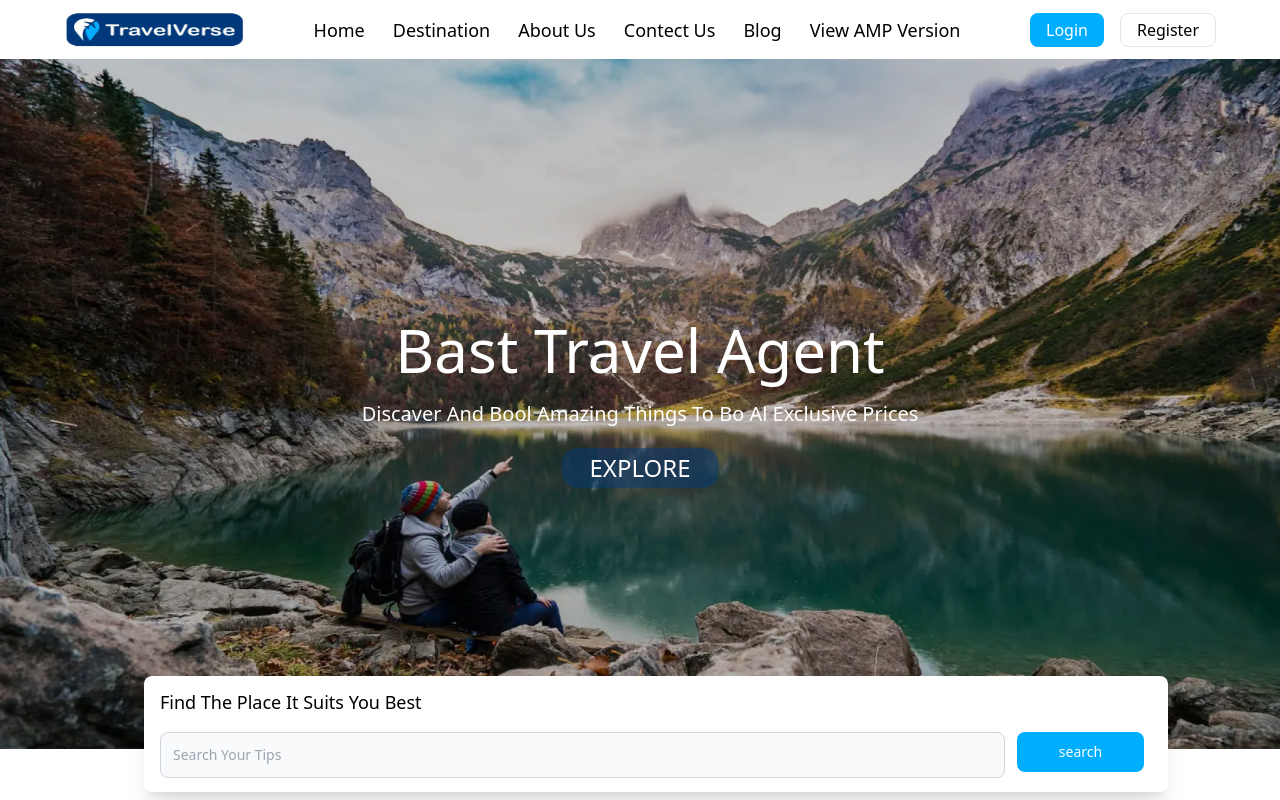
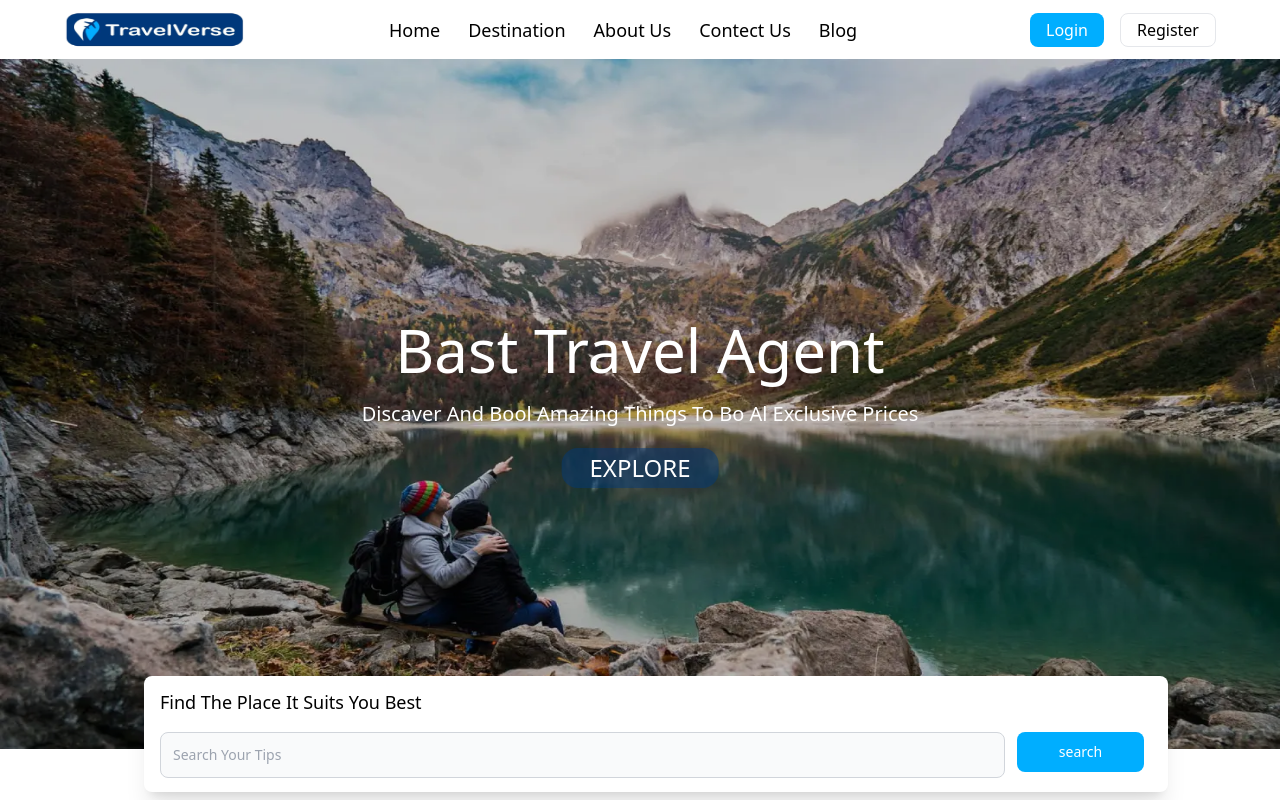
Before and after one commit to refdd/travelVerseWithAMP, a Next.js app: page / in a window 1280 px wide. Shown: the top 800 px of the page. Built offline with nearby package versions, Linux system fonts and the light colour scheme.

Commit message:
fix error

```diff
--- a/components/NavBar.jsx
+++ b/components/NavBar.jsx
@@ -6,6 +6,7 @@ import logo from "../public/assets/images/setting163264951061504126eaf41.png";
 import { FiMenu } from "react-icons/fi";
 import { useState } from "react";
 import { useAmp } from "next/amp";
+import { useRouter } from "next/router";
 
 function NavBar() {
   const [showMenu, setShowMenu] = useState(false);
@@ -22,7 +23,7 @@ function NavBar() {
     setDisableScroll(!disableScroll);
   }
   const isAmp = useAmp();
-
+  const router = useRouter();
   return (
     <div className=" relative bg-white ">
       <div className=" container md:w-[90%] mx-auto ">
@@ -70,11 +71,11 @@ function NavBar() {
               <Link href={"/"}>Blog</Link>
             </li>
             <li className="text-lg font-Roboto capitalize hover:text-[#00AEFF] ">
-              <p>
-                <a href={isAmp ? "/" : "/?amp=1"}>
+              {/* <p>
+                <Link href={isAmp ? "/" : "/?amp=1"}>
                   {isAmp ? "View Non-AMP" : "View AMP"} Version
-                </a>
-              </p>
+                </Link>
+              </p> */}
             </li>
           </ul>
           {/*login and Register  */}
@@ -118,11 +119,11 @@ function NavBar() {
             <Link href={"/list_blog"}>Blog</Link>
           </li>
           <li className="text-lg font-Roboto capitalize hover:text-[#00AEFF] ">
-            <p>
-              <a href={isAmp ? "/dog" : "/dog?amp=1"}>
+            {/* <p>
+              <Link href={isAmp ? "/" : "/?amp=1"}>
                 {isAmp ? "View Non-AMP" : "View AMP"} Version
-              </a>
-            </p>
+              </Link>
+            </p> */}
           </li>
         </ul>
       </div>
```
